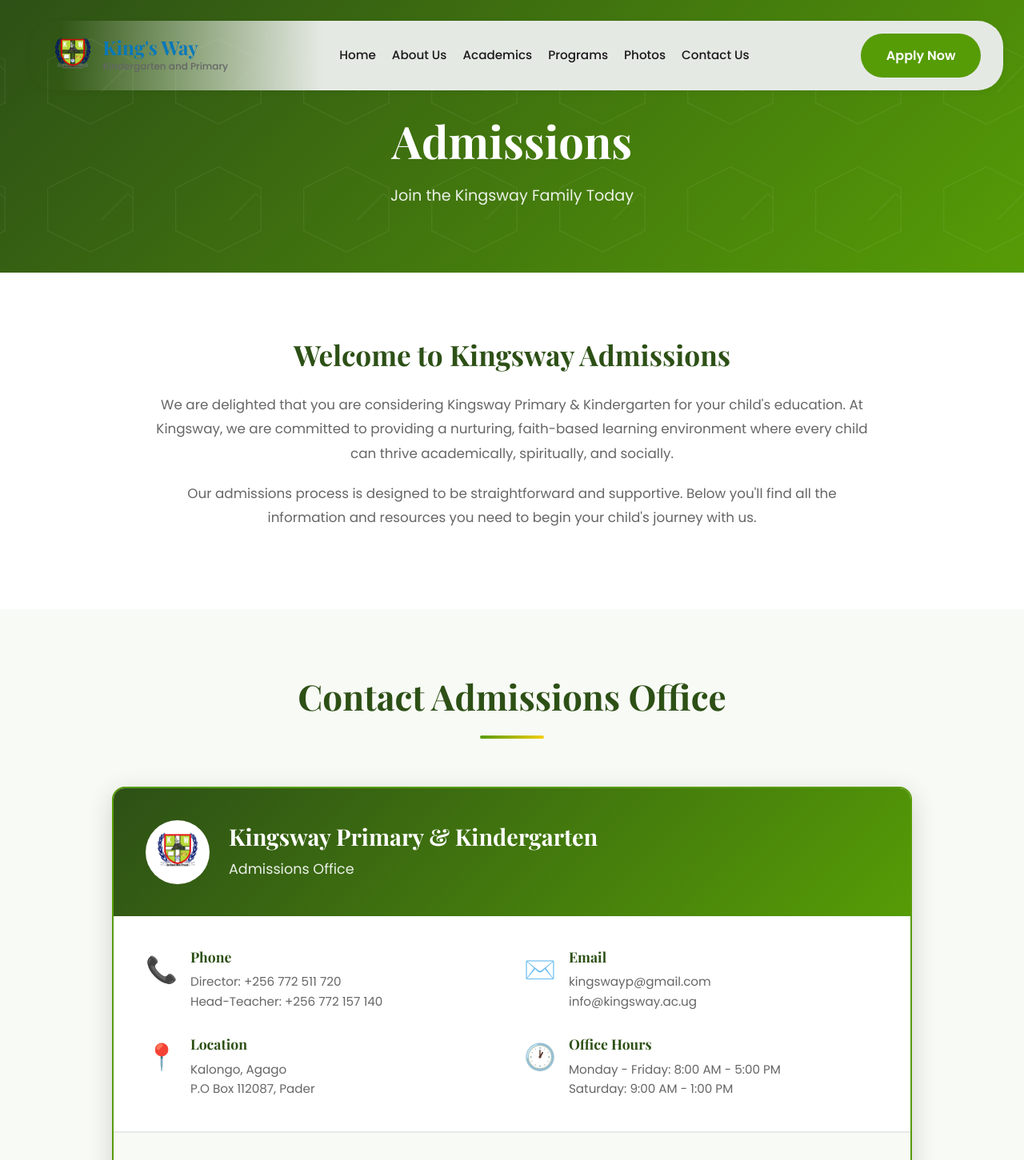
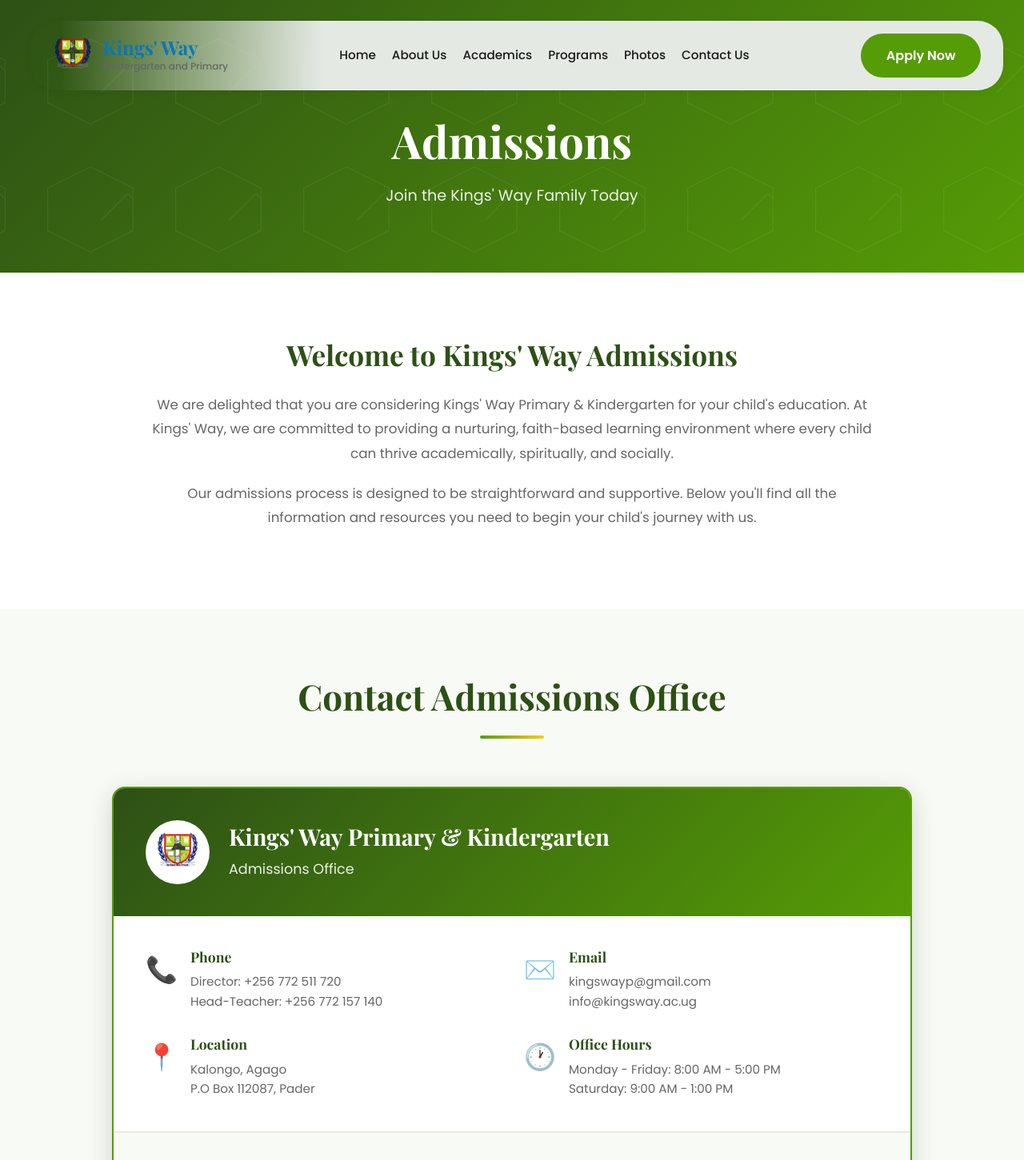
Before and after one commit to JayNaw/kingsway-website, a React (Vite) app: page /apply in a window 1280 px wide. Shown: the top 1451 px of the page at 80% size. Built offline with nearby package versions, Linux system fonts and the light colour scheme.

Commit message:
Correct spelling of "King's Way" to "Kings' Way" across multiple components and pages for consistency.

```diff
--- a/index.html
+++ b/index.html
@@ -8,7 +8,7 @@
     <link rel="preconnect" href="https://fonts.googleapis.com">
     <link rel="preconnect" href="https://fonts.gstatic.com" crossorigin>
     <link href="https://fonts.googleapis.com/css2?family=Playfair+Display:wght@400;500;600;700;800&family=Poppins:wght@300;400;500;600;700&display=swap" rel="stylesheet">
-    <title>King's Way Kindergarten & Primary School</title>
+    <title>Kings' Way Kindergarten & Primary School</title>
   </head>
   <body>
     <div id="root"></div>
--- a/src/components/Footer.jsx
+++ b/src/components/Footer.jsx
@@ -21,9 +21,9 @@ const Footer = () => {
           <div className="footer-grid">
             <div className="footer-about">
               <div className="footer-logo">
-                <img src="/logo.png" alt="King's Way Logo" />
+                <img src="/logo.png" alt="Kings' Way Logo" />
                 <div className="footer-logo-text">
-                  <h3>King's Way</h3>
+                  <h3>Kings' Way</h3>
                   <p className="footer-tagline">Kindergarten & Primary</p>
                 </div>
               </div>
@@ -74,7 +74,7 @@ const Footer = () => {
           </div>
 
           <div className="footer-bottom">
-            <p>&copy; {currentYear} King's Way Kindergarten & Primary. All rights reserved.</p>
+            <p>&copy; {currentYear} Kings' Way Kindergarten & Primary. All rights reserved.</p>
             <p>Powered By danceCode developers</p>
           </div>
         </div>
--- a/src/components/Navbar.jsx
+++ b/src/components/Navbar.jsx
@@ -42,9 +42,9 @@ const Navbar = () => {
       <div className="container">
         <div className="navbar-content">
           <Link to="/" className="logo">
-            <img src="/logo.png" alt="King's Way Logo" />
+            <img src="/logo.png" alt="Kings' Way Logo" />
             <div className="logo-text">
-              <span className="logo-name">King's Way</span>
+              <span className="logo-name">Kings' Way</span>
               <span className="logo-tagline">Kindergarten and Primary</span>
             </div>
           </Link>
--- a/src/pages/About.jsx
+++ b/src/pages/About.jsx
@@ -17,12 +17,12 @@ const About = () => {
         <div className="container">
           <div className="about-intro">
             <div className="about-logo">
-              <img src="/logo.png" alt="Kingsway Logo" />
+              <img src="/logo.png" alt="Kings' Way Logo" />
             </div>
             <div className="about-intro-content">
               <h2>Who We Are</h2>
               <p>
-                King's Way Kindergarten & Primary is a Christian-based educational institution
+                Kings' Way Kindergarten & Primary is a Christian-based educational institution
                 dedicated to nurturing young minds with faith, excellence, and character.
                 Established with a vision to build pure leaders, we combine academic rigor
                 with spiritual growth to prepare students for a successful future.
@@ -153,7 +153,7 @@ const About = () => {
       {/* Why Choose Us */}
       <section className="section why-section">
         <div className="container">
-          <h2 className="section-title">Why Choose King's Way?</h2>
+          <h2 className="section-title">Why Choose Kings' Way?</h2>
 
           <div className="why-grid">
             <div className="why-card">
--- a/src/pages/Academics.jsx
+++ b/src/pages/Academics.jsx
@@ -9,7 +9,7 @@ const Academics = () => {
       {/* Page Header */}
       <section className="page-header">
         <div className="container">
-          <h1>Academics at King's Way</h1>
+          <h1>Academics at Kings' Way</h1>
           <p>Building Future Leaders with Faith and Excellence</p>
         </div>
       </section>
@@ -20,7 +20,7 @@ const Academics = () => {
           <div className="academic-intro">
             <h2 className="section-title">Our Academic Philosophy</h2>
             <p className="intro-text">
-              At King's Way Primary & Kindergarten, we believe that academic excellence goes
+              At Kings' Way Primary & Kindergarten, we believe that academic excellence goes
               hand in hand with character development and spiritual growth. Our approach to
               education is holistic, ensuring that every child develops intellectually,
               morally, and spiritually.
--- a/src/pages/Apply.jsx
+++ b/src/pages/Apply.jsx
@@ -49,7 +49,7 @@ const Apply = () => {
       <section className="page-header">
         <div className="container">
           <h1>Admissions</h1>
-          <p>Join the Kingsway Family Today</p>
+          <p>Join the Kings' Way Family Today</p>
         </div>
       </section>
 
@@ -57,10 +57,10 @@ const Apply = () => {
       <section className="section">
         <div className="container">
           <div className="admissions-intro">
-            <h2>Welcome to Kingsway Admissions</h2>
+            <h2>Welcome to Kings' Way Admissions</h2>
             <p>
-              We are delighted that you are considering Kingsway Primary & Kindergarten
-              for your child's education. At Kingsway, we are committed to providing a
+              We are delighted that you are considering Kings' Way Primary & Kindergarten
+              for your child's education. At Kings' Way, we are committed to providing a
               nurturing, faith-based learning environment where every child can thrive
               academically, spiritually, and socially.
             </p>
@@ -81,10 +81,10 @@ const Apply = () => {
           <div className="primary-contact-card">
             <div className="contact-header">
               <div className="contact-badge">
-                <img src="/logo.png" alt="Kingsway Logo" />
+                <img src="/logo.png" alt="Kings' Way Logo" />
               </div>
               <div>
-                <h3>Kingsway Primary & Kindergarten</h3>
+                <h3>Kings' Way Primary & Kindergarten</h3>
                 <p className="contact-subtitle">Admissions Office</p>
               </div>
             </div>
--- a/src/pages/Home.jsx
+++ b/src/pages/Home.jsx
@@ -11,7 +11,7 @@ const Home = () => {
         <div className="hero-content">
           <div className="container">
             <h1 className="hero-title fade-in-up">
-              Welcome to <span className="highlight">King's Way</span>
+              Welcome to <span className="highlight">Kings' Way</span>
             </h1>
             <p className="hero-subtitle fade-in-up" style={{ animationDelay: '0.2s' }}>
               Kindergarten & Primary School
@@ -41,7 +41,7 @@ const Home = () => {
             </div>
             <h2 className="section-title">Christian Education</h2>
             <p className="welcome-text">
-              At King's Way Kindergarten and Primary, we provide a nurturing environment where
+              At Kings' Way Kindergarten and Primary, we provide a nurturing environment where
               children develop academically, spiritually, and socially. Our Christian-based
               education focuses on building character, fostering excellence, and preparing
               students to become leaders with integrity and faith.
@@ -124,7 +124,7 @@ const Home = () => {
       {/* Why Choose Section */}
       <section className="section why-choose-section">
         <div className="container">
-          <h2 className="section-title">Why Choose King's Way?</h2>
+          <h2 className="section-title">Why Choose Kings' Way?</h2>
 
           <div className="stats-grid">
             <div className="stat-card">
```
